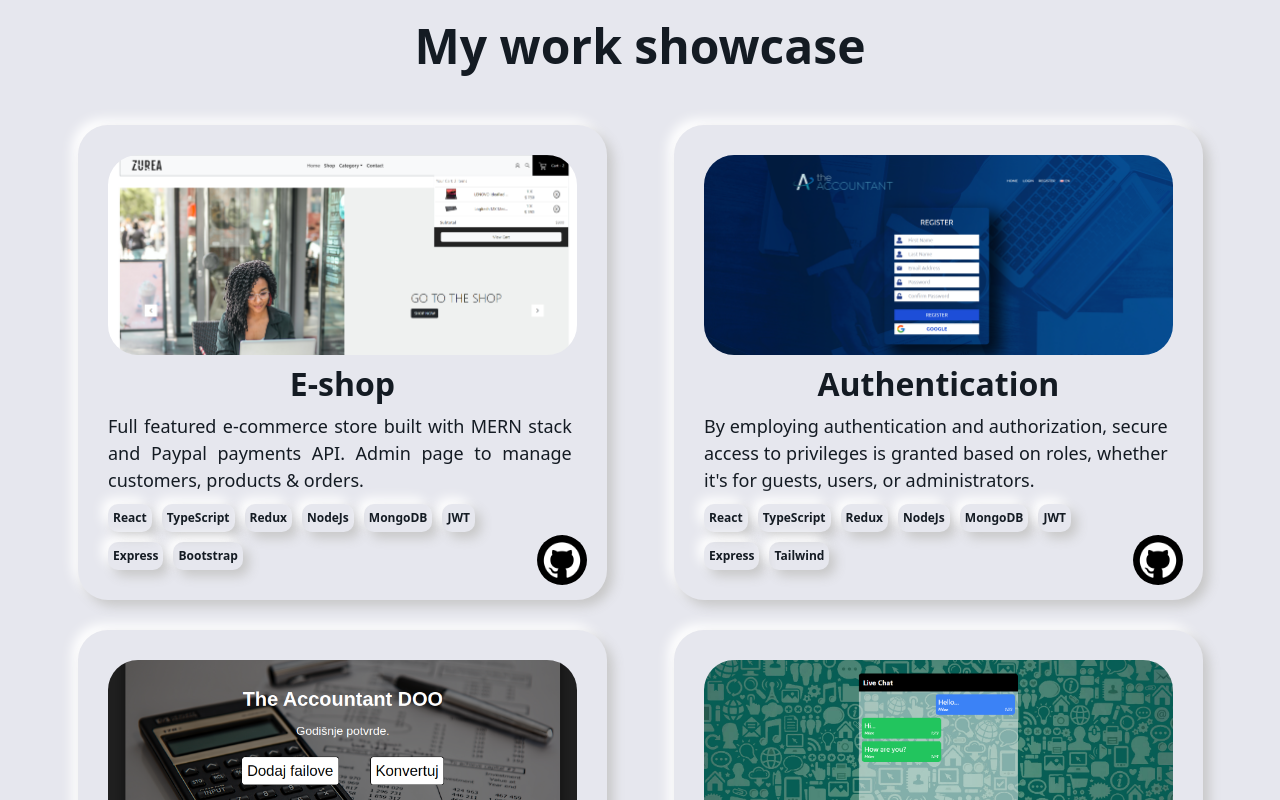
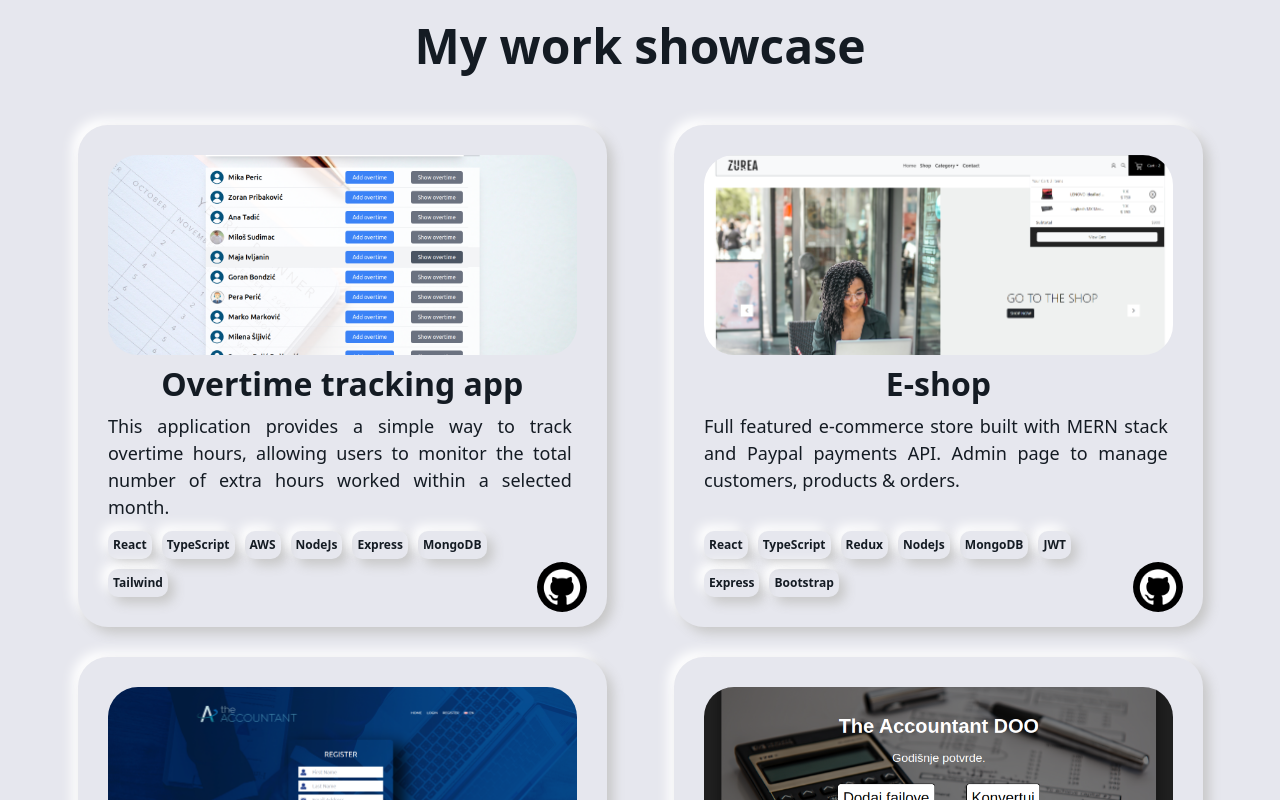
Before and after one commit to MiIos1988/Portfolio-react, a React (Create React App) app: page / in a window 1280 px wide. Shown: the part 1240-2040 px from the top of the page. Built offline with nearby package versions, Linux system fonts and the light colour scheme; no server answers.

Commit message:
Add overtime app

```diff
--- a/src/constants/data.js
+++ b/src/constants/data.js
@@ -2,7 +2,7 @@ import img1 from "../assets/img/projectImg/shop.png";
 import img2 from "../assets/img/projectImg/auth.png";
 import img3 from "../assets/img/projectImg/blog-post.png";
 import img4 from "../assets/img/projectImg/chess.png";
-import img5 from "../assets/img/projectImg/calculator.png";
+import img5 from "../assets/img/projectImg/overtime.png";
 import img6 from "../assets/img/projectImg/convert.png";
 import img7 from "../assets/img/projectImg/quiz.png";
 import img8 from "../assets/img/projectImg/rock-paper-scissors.png";
@@ -12,6 +12,14 @@ import img11 from "../assets/img/projectImg/tic-tac-toe.png";
 import img12 from "../assets/img/projectImg/Chat-app.png";
 
 const data = [
+  {
+    image: img5,
+    title: "Overtime tracking app",
+    desc: "This application provides a simple way to track overtime hours, allowing users to monitor the total number of extra hours worked within a selected month.",
+    tags: ["React", "TypeScript", "AWS", "NodeJs", "Express", "MongoDB", "Tailwind"],
+    github: "https://github.com/MiIos1988/overtime_tracker.git",
+    live: "https://overtime-tracker.vercel.app/",
+  },
   {
     image: img1,
     title: "E-shop",
@@ -100,14 +108,6 @@ const data = [
     github: "https://github.com/MiIos1988/Chess",
     live: "https://chess-six-sage.vercel.app/",
   },
-  {
-    image: img5,
-    title: "Calculator",
-    desc: "Calculator App with vanilla JS. Simple app with basic arithmetic operations.",
-    tags: ["JavaScript"],
-    github: "https://github.com/MiIos1988/calculator",
-    live: "https://calculate-navy.vercel.app/",
-  },
 ];
 
 export default data;
```
Also changed, not shown: src/assets/img/projectImg/overtime.png (added).
